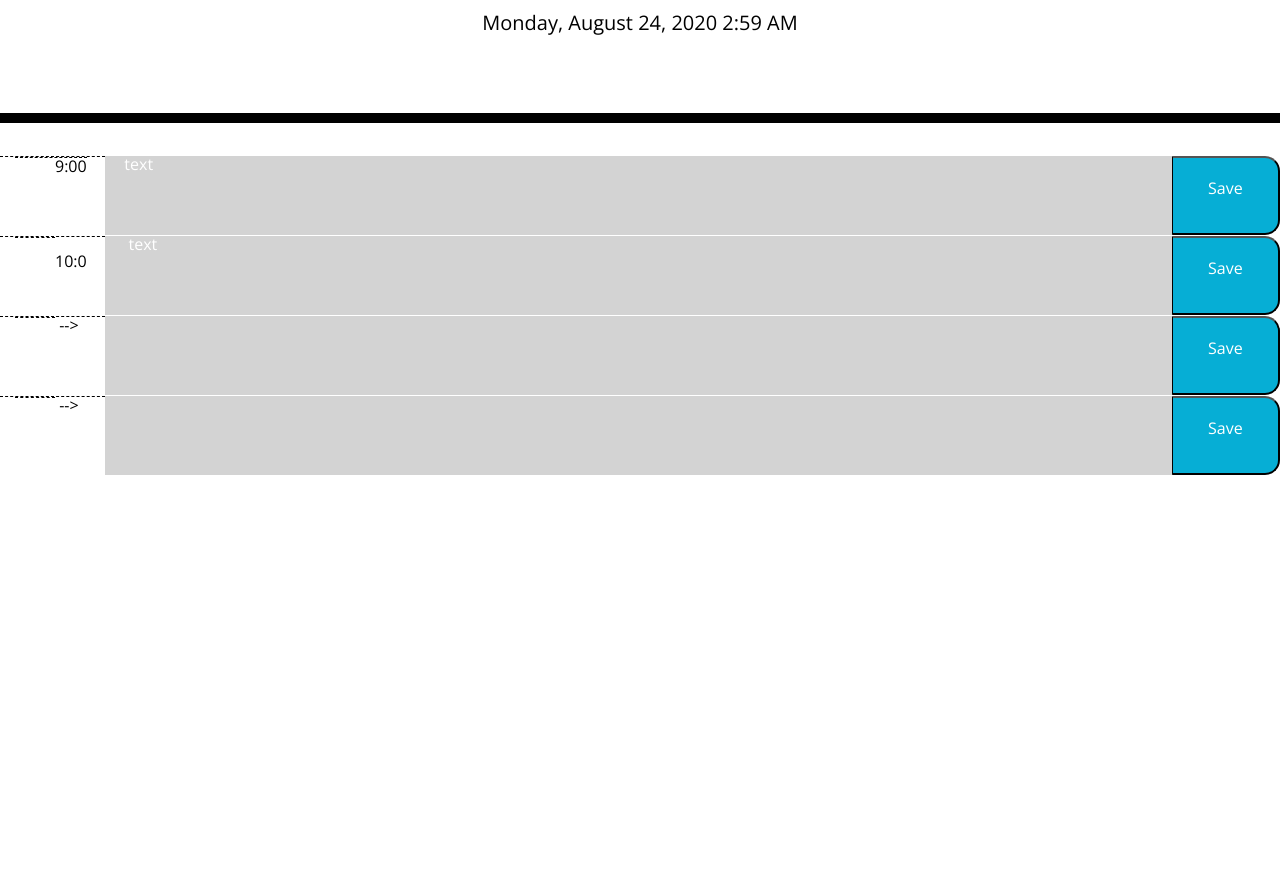
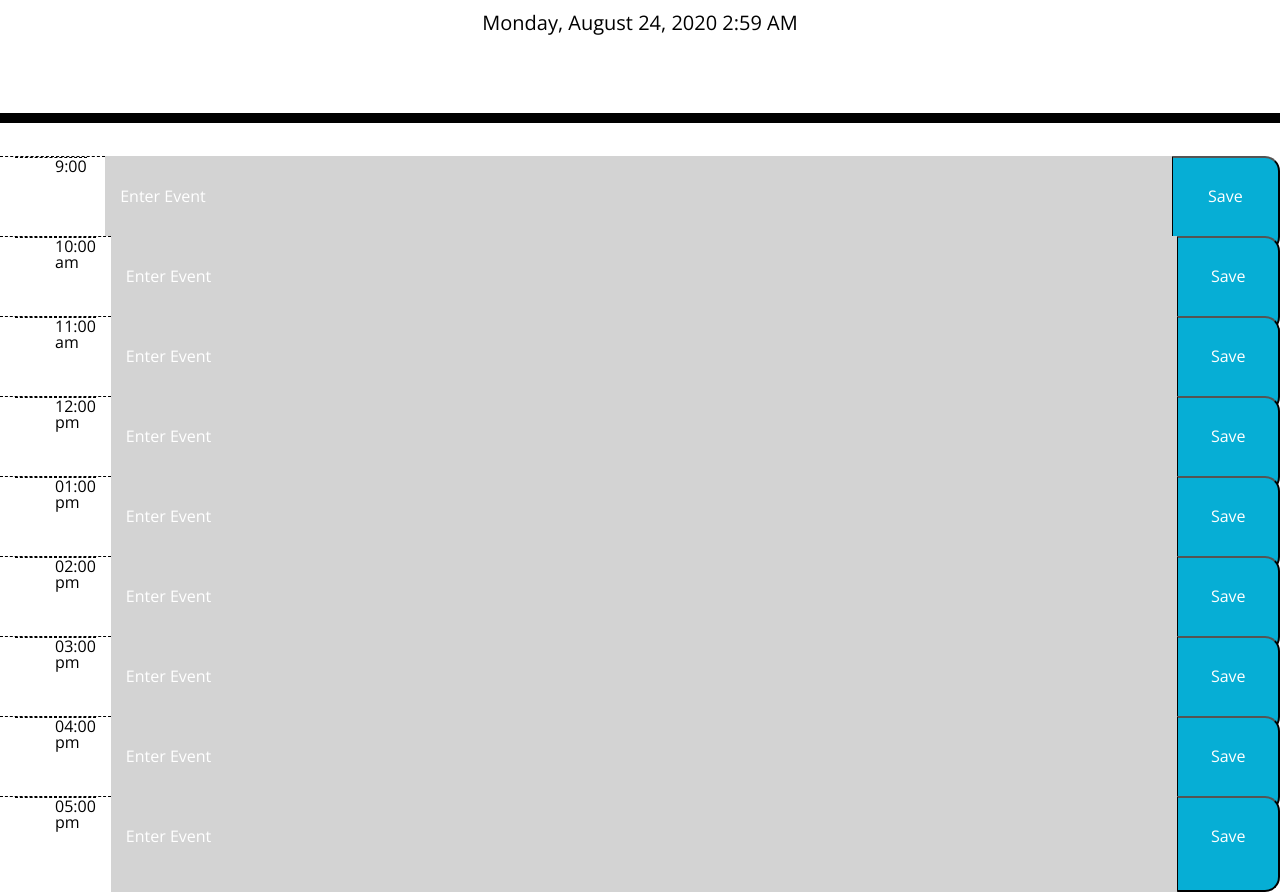
Before and after one commit to ann760/calendar, a plain HTML site: page index.html in a window 1280 px wide. Shown: the part 181-1076 px from the top of the page. Before the commit the page ends 800 px from the top, so only its background shows below. Drawn offline with nearby package versions, Linux system fonts and the light colour scheme.

Commit message:
local storage

```diff
--- a/assets/js/script.js
+++ b/assets/js/script.js
@@ -2,69 +2,103 @@
 var curDay = moment().format('LLLL');
 $("#currentDay").text(curDay);
 
-// loop rows
-//var time = $("#time")
-//for (var i = 0; i>(time.length); i++){
-    //get the time and place in section
-    var timeBlock = 9
-    $("#time").text(timeBlock + ":00");
+var timeBlock = 9
+$("#time").append(timeBlock + ":00");
 
-//};
-var appts = {};
+var eventIdCounter = 0;
+var events = [];
 
-var createAppt = function(appText) {
-    // create elements that make up a app item
-    var apptDiv = $("<div>").addClass("textarea");
-    var app = $("<div>").addClass("textarea").text(appText)
-    // append
-    apptDiv.append(appt);
+var editEvent = function(eventText) {
+    // create elements that make up a event item
+    var eventInput = $("<p>").addClass("textarea");
 
+    // add id as a custom attribute
+    events.setAttribute = "event-id", eventIdCounter;
+
+    console.log(eventInput);
     // check due date
-    //auditApp(apptDiv);
+    //auditEvent(EventDiv);
 
     // append to div list on the page
-    $("#textarea" + apptList).append(apptDiv);
-  };
+    $("p").append(eventInput);
+    saveEvents()
 
+    eventIdCounter++;
+};
 
-//task text was clicked
-$(".textarea").on("click", function() {
-    // get current text of p element
+var loadEvents = function() {
+    events = JSON.parse(localStorage.getItem("event"));
+
+    // if nothing in localStorage, create a new object to track all task status arrays
+    if (!events) {
+        events = {
+        events:  []
+        }
+    }
+};
+
+var saveEvents = function() {
+    localStorage.setItem("event", JSON.stringify(events));
+};
+
+//event text was clicked
+$(".eventInput").on("click", "p", function() {
+    // get current text of the textarea
     var text = $(this)
         .text()
         .trim();
 
-    // replace p element with a new textarea
+      // replace the textarea with a new textarea
     var textInput = $("<textarea>")
-        .addClass("col-sm-10 textarea past")
+        .addClass("col-sm-10 textarea")
         .val(text);
         $(this).replaceWith(textInput);
         textInput.trigger("focus");
 
 });
 
+$(".eventInput").on("blur", "textarea", function() {
+    // get the textarea's current value/text
+    var text = $(this)
+        .val()
+        .trim();
+
+    // get the task's position in the list of other li elements
+    var index = $(this)
+        .closest(".eventInput-item")
+        .index();
+
+    // update task in array and re-save to localstorage
+    events[index] = text;
+    saveEvents();
+    console.log(text)
+
+      // recreate p element
+    var eventP = $("<textarea>")
+    .addClass("col-sm-10 eventInput past")
+    .text(text);
+
+    // replace textarea with p element
+    $(this).replaceWith(eventP);
+    console.log(eventP)
+
+  });
+
 $(".saveBtn").on("click", function() {
-    var loadAppts = function() {
-        appts = JSON.parse(localStorage.getItem("appts"));
+    // get current text of textarea
+    editEvent()
 
-        // if nothing in localStorage, create a new object to track all task status arrays
-        if (!appts) {
-        appts = [];
-        }
+     console.log("button was clicked");
+    });
 
-        // loop over object properties
-        $.each(appts, function(list, arr) {
-        console.log(list, arr);
-        // then loop over sub-array
-        arr.forEach(function(app) {
-            createTask(appt.text);
-            });
-        });
-    }
+    // update event in array and re-save to localstorage
+     events.push({
+        text: eventInput
+      });
+    eventIdCounter++;
 
-});
-var saveAppt = function() {
-    localStorage.setItem("appts", JSON.stringify(appt));
-}
 
-loadAppts();
+saveEvents();
+
+
+loadEvents()
--- a/index.html
+++ b/index.html
@@ -35,48 +35,97 @@
         <div class="col d-flex mb-3 hour float-center">
             <ul id="time" class="hour"></ul>
         </div>
-        <div id="textArea" class="col-10 textarea past"> text
+        <div class="col-10 eventInput textarea past">
+          <p id = eventInput type="text" class="eventInput-item">Enter Event</p>
         </div>
-        <button class ="col saveBtn i:hover">Save
+        <button id = saveBtn class ="col saveBtn i:hover">Save
         </button>
       </div>
 
       <div class="row  justify-content-md-center">
-        <div class="col d-flex mb-3 hour float-center">
-           <ul id="time" class="hour"></ul> 10:0
+        <div class="col d-flex mb-3 hour float-left">
+           <ul id="time" class="hour">10:00 am</ul>
         </div>
-        <div id="textArea" class="col-sm-10 textarea past">  text
+        <div class="col-sm-10 eventInput textarea past">
+          <p id = eventInput type="text" class="eventInput-item">Enter Event</p>
         </div>
-          <button class ="col saveBtn saveBtn i:hover">Save
+          <button id = saveBtn class ="col saveBtn saveBtn i:hover">Save
             </button>
       </div>
 
       <div class="row  justify-content-md-center">
         <div id="time" class="col d-flex mb-3 hour">
-           <ul id="time" class="hour"></ul> -->
+           <ul id="time" class="hour">11:00 am</ul>
         </div>
-        <div class="col-sm-10 textarea past">
+        <div class="col-sm-10 eventInput textarea past">
+          <p id = eventInput type="text" class="eventInput-item">Enter Event</p>
         </div>
-          <button class ="col saveBtn saveBtn i:hover">Save
+          <button id = saveBtn class ="col saveBtn saveBtn i:hover">Save
             </button>
       </div>
 
       <div class="row  justify-content-md-center">
         <div id="time" class="col d-flex mb-3 hour">
-           <ul id="time" class="hour"></ul> -->
+           <ul id="time" class="hour">12:00 pm</ul>
         </div>
-        <div class="col-sm-10 textarea past">
+        <div class="col-sm-10 eventInput textarea past">
+          <p id = eventInput type="text" class="eventInput-item">Enter Event</p>
         </div>
-          <button class ="col saveBtn saveBtn i:hover">Save
+          <button id = saveBtn class ="col saveBtn saveBtn i:hover">Save
             </button>
       </div>
 
+      <div class="row  justify-content-md-center">
+        <div id="time" class="col d-flex mb-3 hour">
+           <ul id="time" class="hour">01:00 pm</ul>
+        </div>
+        <div class="col-sm-10 eventInput textarea past">
+          <p id = eventInput type="text" class="eventInput-item">Enter Event</p>
+        </div>
+          <button id = saveBtn class ="col saveBtn saveBtn i:hover">Save
+            </button>
+      </div>
 
-
-
-
-
-
+      <div class="row  justify-content-md-center">
+        <div id="time" class="col d-flex mb-3 hour">
+           <ul id="time" class="hour">02:00 pm</ul>
+        </div>
+        <div class="col-sm-10 eventInput textarea past">
+          <p id = eventInput type="text" class="eventInput-item">Enter Event</p>
+        </div>
+          <button id = saveBtn class ="col saveBtn saveBtn i:hover">Save
+            </button>
+      </div>
+      <div class="row  justify-content-md-center">
+        <div id="time" class="col d-flex mb-3 hour">
+           <ul id="time" class="hour">03:00 pm</ul>
+        </div>
+        <div class="col-sm-10 eventInput textarea past">
+          <p id = eventInput type="text" class="eventInput-item">Enter Event</p>
+        </div>
+          <button id = saveBtn class ="col saveBtn saveBtn i:hover">Save
+            </button>
+      </div>
+      <div class="row  justify-content-md-center">
+        <div id="time" class="col d-flex mb-3 hour">
+           <ul id="time" class="hour">04:00 pm</ul>
+        </div>
+        <div class="col-sm-10 eventInput textarea past">
+          <p id = eventInput type="text" class="eventInput-item">Enter Event</p>
+        </div>
+          <button id = saveBtn class ="col saveBtn saveBtn i:hover">Save
+            </button>
+      </div>
+      <div class="row  justify-content-md-center">
+        <div id="time" class="col d-flex mb-3 hour">
+           <ul id="time" class="hour">05:00 pm</ul>
+        </div>
+        <div class="col-sm-10 eventInput textarea past">
+          <p id = eventInput type="text" class="eventInput-item">Enter Event</p>
+        </div>
+          <button id = saveBtn class ="col saveBtn saveBtn i:hover">Save
+            </button>
+      </div>
     </div>
 
     <script src="https://code.jquery.com/jquery-3.4.1.min.js"></script>
```
